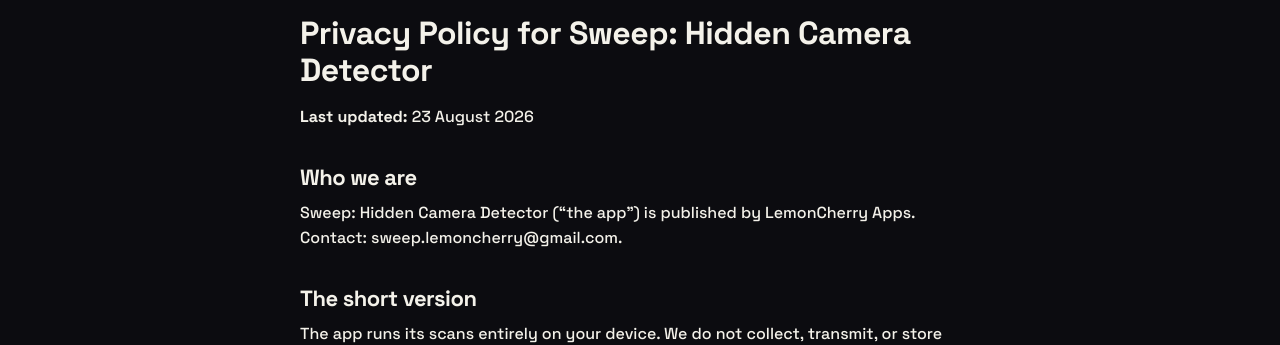
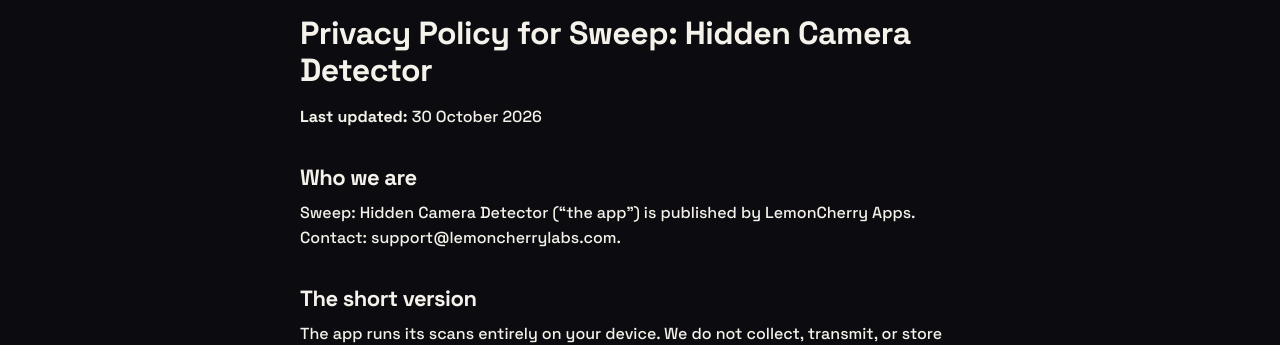
Before and after one commit to lemoncherryapps/lemoncherryapps.github.io, a Jekyll site: the page built from privacy.md, in a window 1280 px wide and 900 px high. Shown: the part 124-469 px from the top of the window. Built offline with Jekyll 4.4.1, drawn with Linux system fonts in a browser that asks for light colours; some of the changed text lies outside the part shown.

Commit message:
Use support@lemoncherrylabs.com as support and privacy contact
Co-Authored-By: Claude Opus 5.5 <noreply@anthropic.com>
Claude-Session: https://claude.ai/code/session_01KR72s4W2qfgcaEJdYccu48

```diff
--- a/privacy.md
+++ b/privacy.md
@@ -6,11 +6,11 @@ permalink: /privacy/
 ---
 
 # Privacy Policy for Sweep: Hidden Camera Detector
-**Last updated:** 23 August 2026
+**Last updated:** 30 October 2026
 
 ## Who we are
 Sweep: Hidden Camera Detector ("the app") is published by LemonCherry Apps. Contact:
-sweep.lemoncherry@gmail.com.
+support@lemoncherrylabs.com.
 
 ## The short version
 The app runs its scans entirely on your device. We do not collect,
@@ -88,4 +88,4 @@ results, does not track you across other apps, and does not sell data.
 Material changes to this policy will be posted at this URL with an updated date.
 
 ## Contact
-sweep.lemoncherry@gmail.com
+support@lemoncherrylabs.com
```
Also changed, not shown: hook-dash/privacy.md (+3 -3 lines), index.md (+2 -2 lines).
